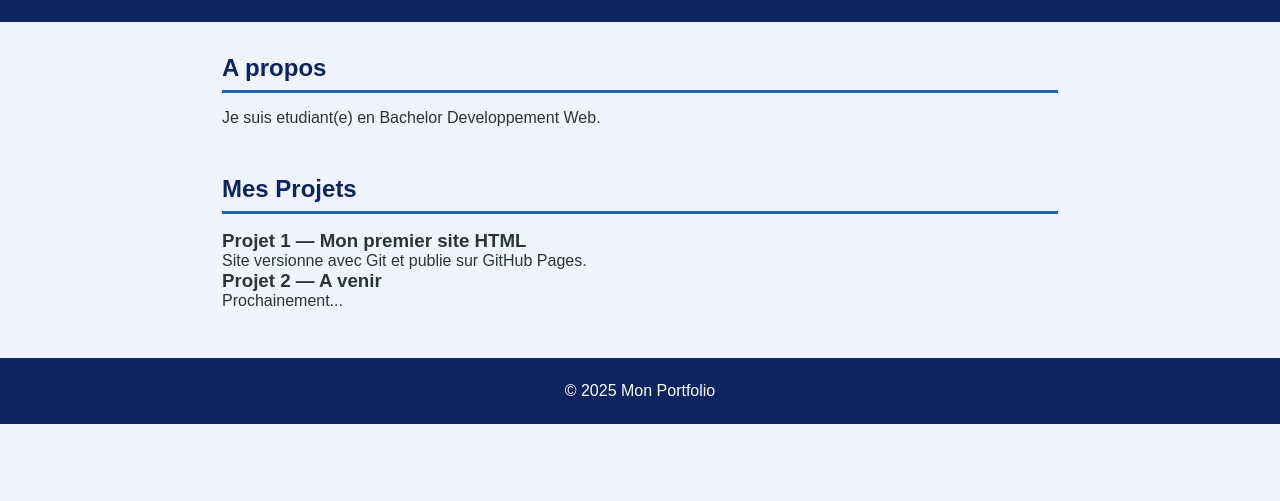
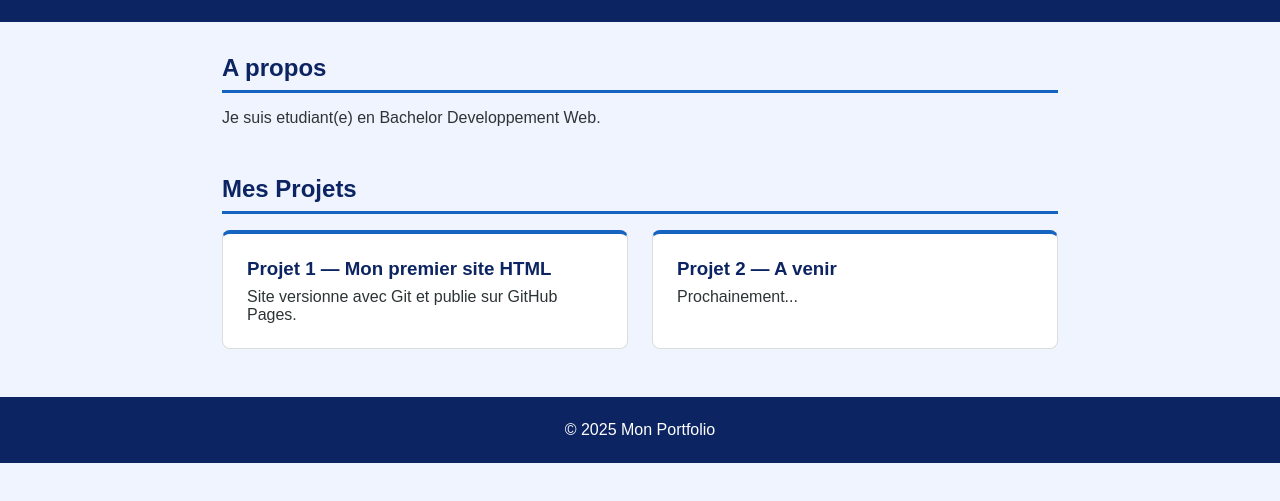
Before and after one commit to renazarour10-svg/Portfolio, a plain HTML site: page index.html in a window 1280 px wide. Shown: the part 89-590 px from the top of the page. Drawn offline with Linux system fonts and the light colour scheme.

Commit message:
style la section projet en flexbox

```diff
--- a/style.css
+++ b/style.css
@@ -12,6 +12,11 @@ main { max-width: 900px; margin: 2rem auto; padding: 0 2rem; }
 section { margin-bottom: 3rem; }
 h2 { color: #0C2461; border-bottom: 3px solid #1565C0; padding-bottom: 0.5rem;
 margin-bottom: 1rem; }
+.grille-projets { display: flex; gap: 1.5rem; flex-wrap: wrap; }
+.carte-projet { background: white; border: 1px solid #DDD;
+border-top: 4px solid #1565C0; border-radius: 8px; padding: 1.5rem; flex: 1; min-
+width: 250px; }
+.carte-projet h3 { color: #0C2461; margin-bottom: 0.5rem; }
 /* ── FOOTER ── */
 footer { background: #0C2461; color: white; text-align: center; padding: 1.5rem;
 margin-top: 3rem; }
```
